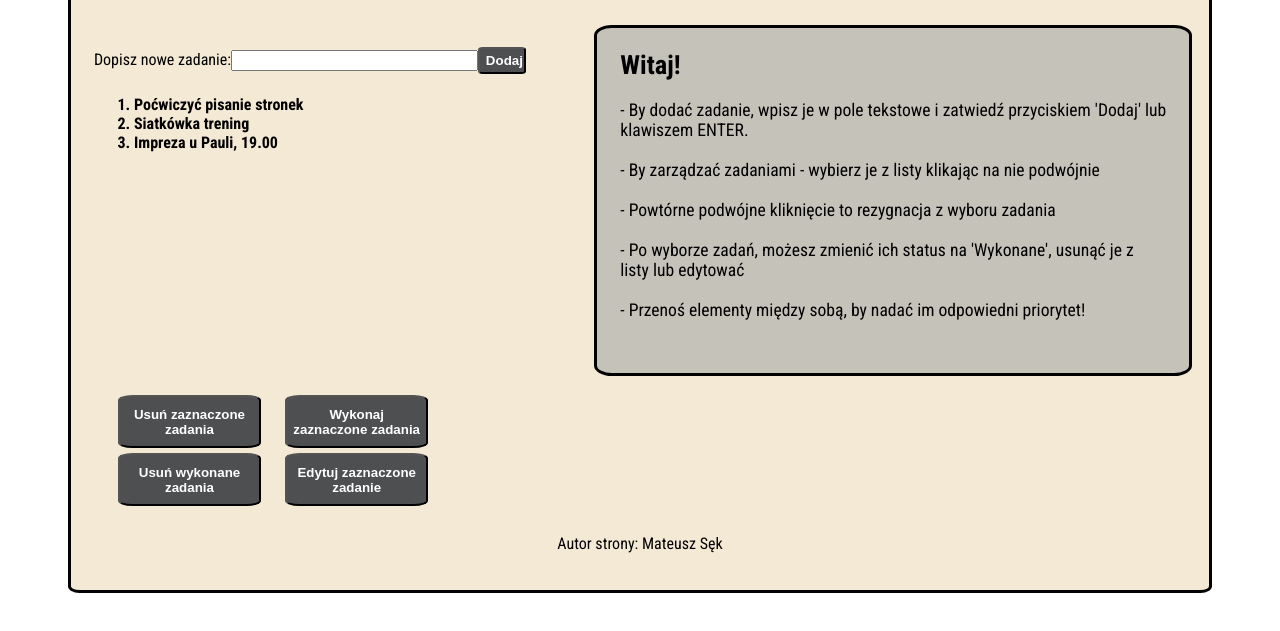
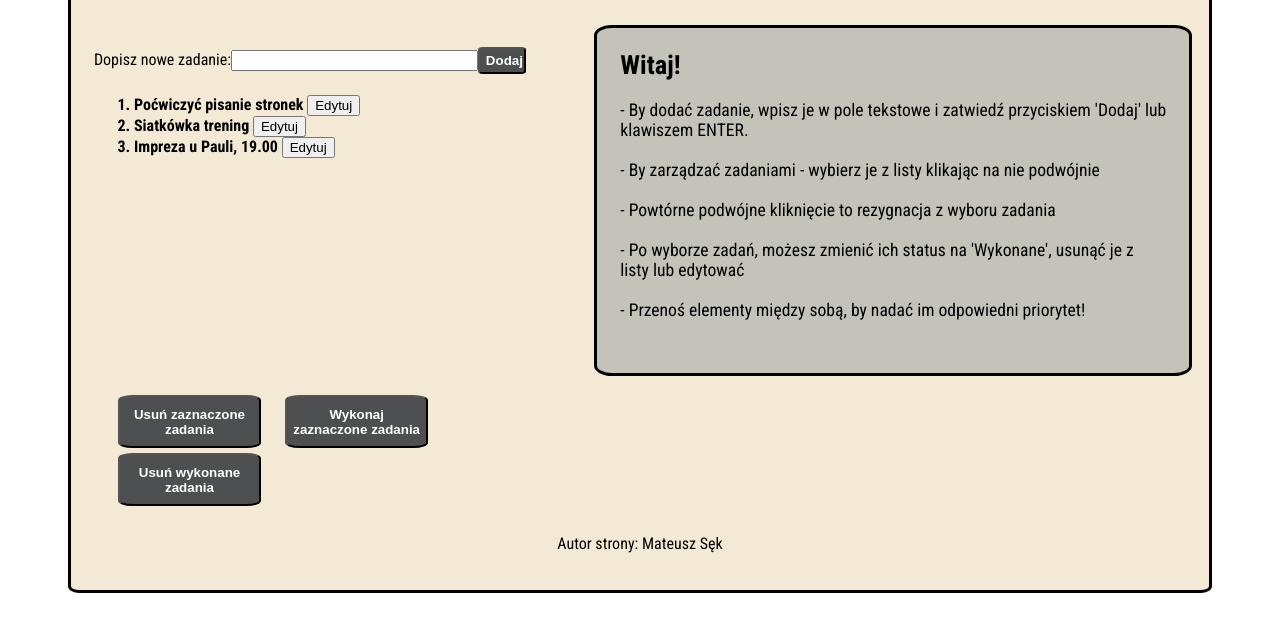
Before and after one commit to MateuszSek/ToDo-List, a plain HTML site: page index.html in a window 1280 px wide. Shown: the part 91-722 px from the top of the page. Drawn offline with Linux system fonts and the light colour scheme.

Commit message:
Update index.html

```diff
--- a/index.html
+++ b/index.html
@@ -14,15 +14,14 @@
             <span>Dopisz nowe zadanie:</span><input id="new_item" type="text"><button id="add" class="mainButton">Dodaj</button>
             <div id="listContainer">
                 <ol id='ul1'>
-                    <li class="ui-state-default">Poćwiczyć pisanie stronek</li>
-                    <li class="ui-state-default">Siatkówka trening</li>
-                    <li class="ui-state-default">Impreza u Pauli, 19.00</li>
+                    <li class="ui-state-default">Poćwiczyć pisanie stronek <button class="editTask">Edytuj</button></li>
+                    <li class="ui-state-default">Siatkówka trening <button class="editTask">Edytuj</button></li>
+                    <li class="ui-state-default">Impreza u Pauli, 19.00 <button class="editTask">Edytuj</button></li>
                 </ol>
             </div>
             <button id='deletion' class="mainButton">Usuń zaznaczone zadania</button>
             <button id="done" class="mainButton">Wykonaj zaznaczone zadania</button>
             <button id="deleteDoneTasks" class="mainButton">Usuń wykonane zadania</button>
-            <button id="editTask" class="mainButton">Edytuj zaznaczone zadanie</button>
 
         </div>
         <div id='instructions'>
```
